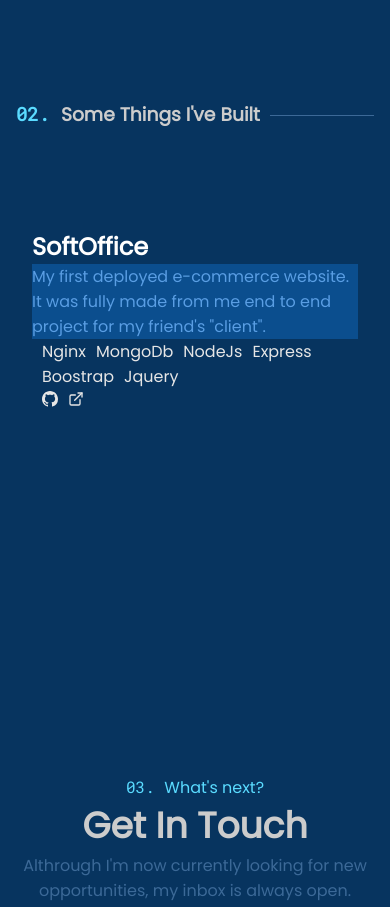
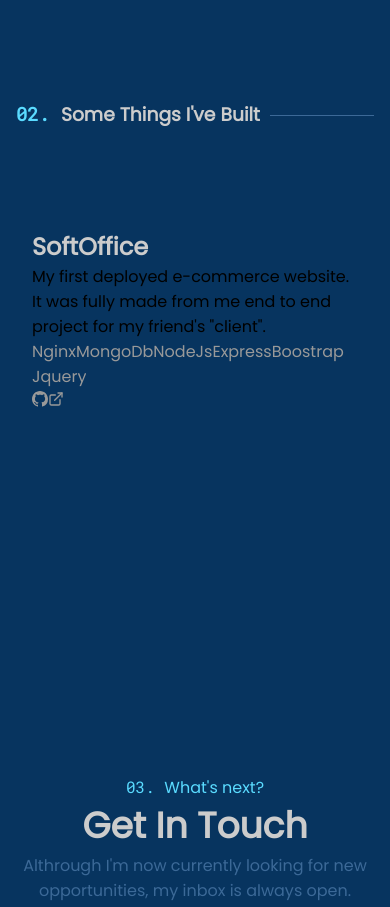
Before and after one commit to StroverIT/portfolio, a React (Create React App) app: page / in a window 390 px wide. Shown: the part 1700-2607 px from the top of the page. Built offline with nearby package versions, Linux system fonts and the light colour scheme.

Commit message:
fixing mobile spacing

```diff
--- a/src/components/projects/projects.scss
+++ b/src/components/projects/projects.scss
@@ -42,10 +42,13 @@
     }
 
     &-content{
-        color:$secondary-color;
-        filter: brightness(1.5);
+
         p{
-            background-color:  $bg-color;
+            @include lg{
+                color:$secondary-color;
+                filter: brightness(1.5);
+                background-color:  $bg-color;
+            }
 
         }
 
@@ -61,14 +64,19 @@
     display: inline-flex;
     cursor: pointer;
     &__right a{
-        padding-left: 10px;
+        @include lg{
+            padding-left: 10px;
+        }
     }
 }
 .technologies{
 
     &-left li{
         display: inline-flex;
+        @include lg{
         padding-left:  10px;
+
+        }
     }
 
 }
```
